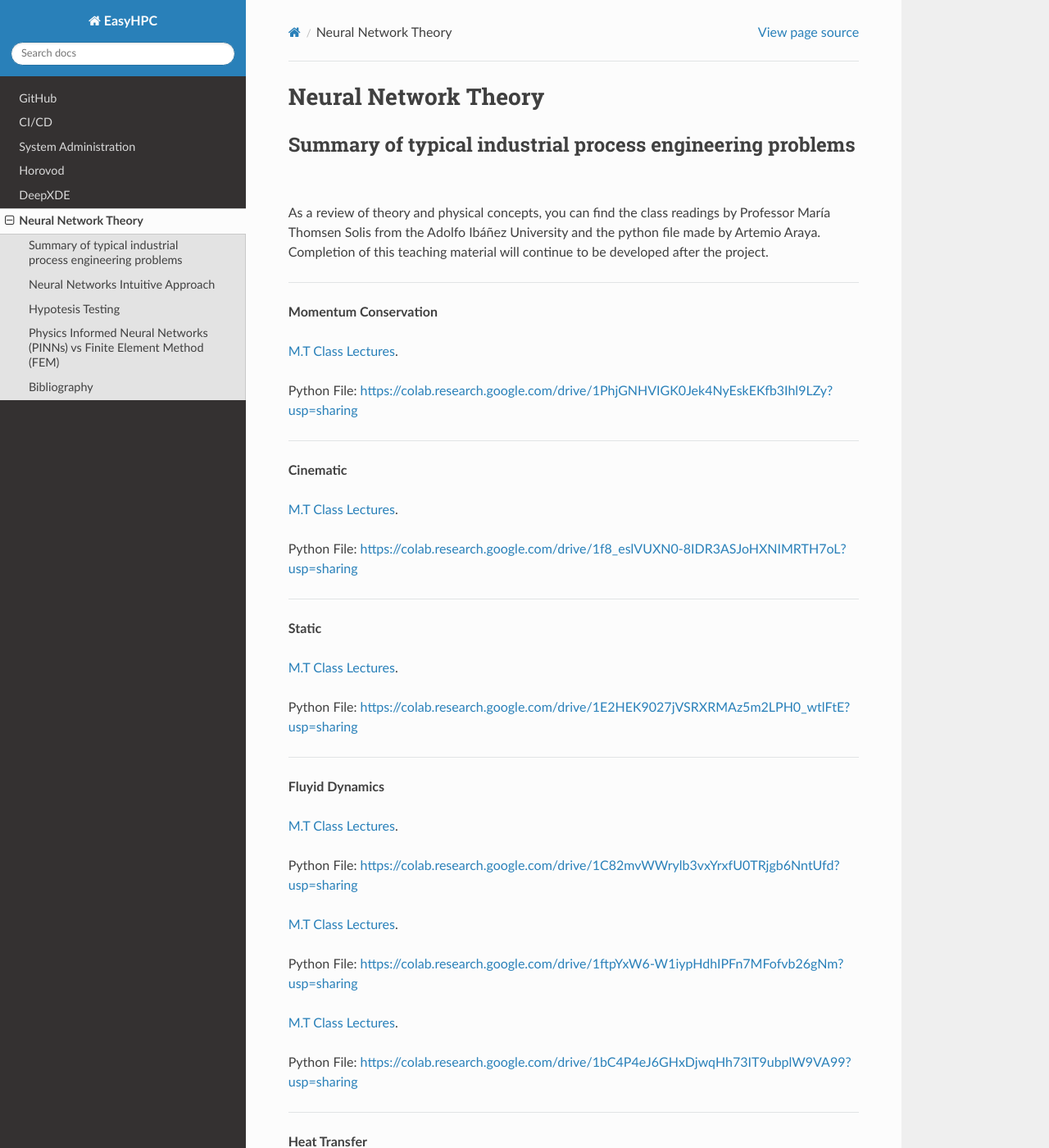
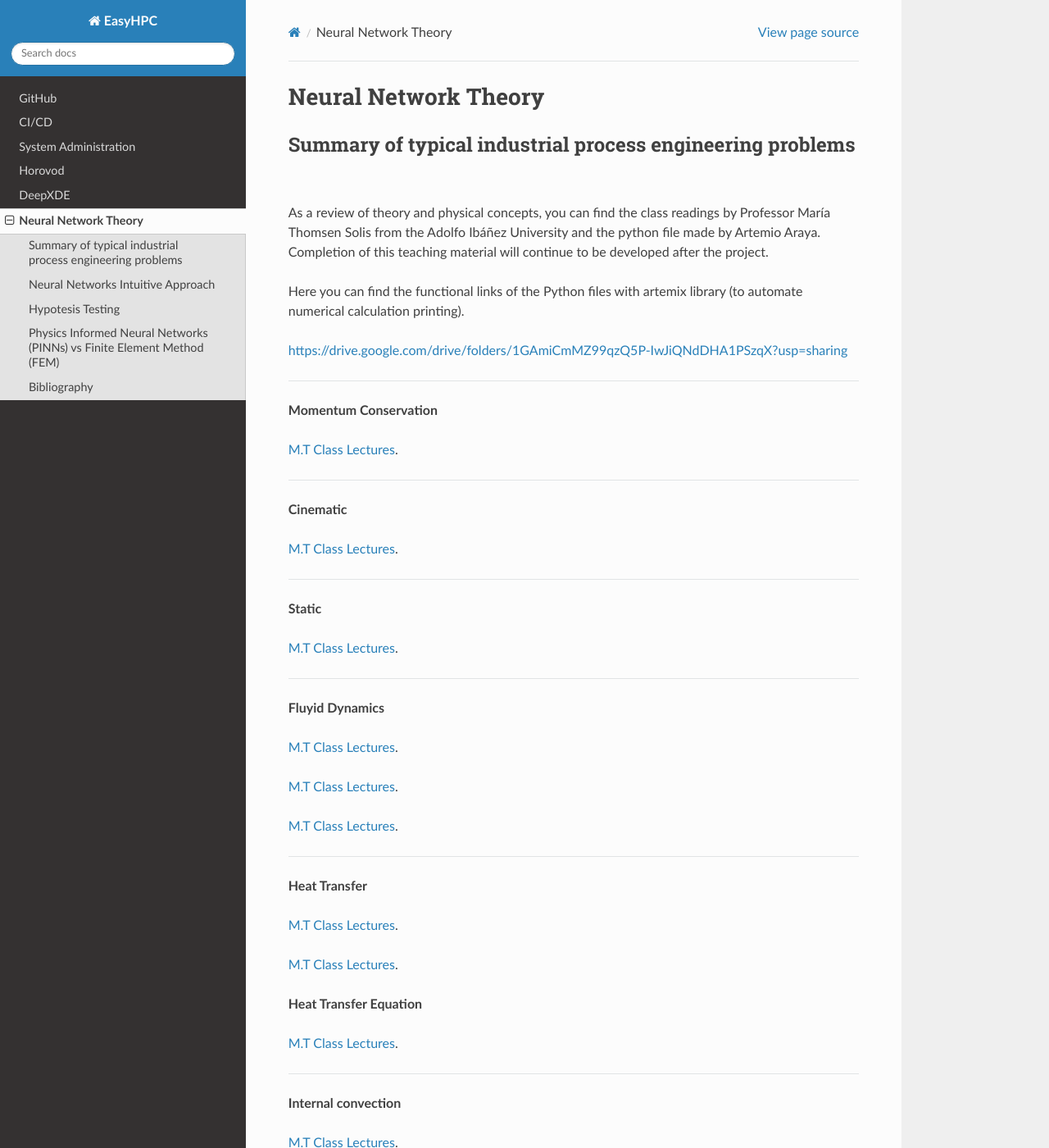
Before and after one commit to pescap/EasyHPC, a Sphinx documentation site: the page built from docs/source/nn.rst, in a window 1280 px wide and 1400 px high. Shown: the whole window at 82% size. Built offline with Sphinx 7.4.7 and the Read the Docs theme 2.0.0, drawn with Linux system fonts in a browser that asks for light colours; some of the changed text lies outside the part shown.

Commit message:
Update nn.rst

```diff
--- a/docs/source/nn.rst
+++ b/docs/source/nn.rst
@@ -13,13 +13,15 @@
 
 As a review of theory and physical concepts, you can find the class readings by Professor María Thomsen Solis from the Adolfo Ibáñez University and the python file made by Artemio Araya. Completion of this teaching material will continue to be developed after the project.
 
+Here you can find the functional links of the Python files with artemix library (to automate numerical calculation printing).
+
+https://drive.google.com/drive/folders/1GAmiCmMZ99qzQ5P-IwJiQNdDHA1PSzqX?usp=sharing
+
 ====
 
 **Momentum Conservation**
 
 `M.T Class Lectures <https://drive.google.com/file/d/1BlXg5ymmiAKZ5J5dcu6JQZWL5Yius6QL/view?usp=sharing>`__.
-
-Python File: https://colab.research.google.com/drive/1PhjGNHVIGK0Jek4NyEskEKfb3Ihl9LZy?usp=sharing
 
 ====
 
@@ -27,15 +29,11 @@
 
 `M.T Class Lectures <https://drive.google.com/file/d/1YhQSburG66JWN0IEQgdkFFf3OaXRe2GT/view?usp=sharing>`__.
 
-Python File: https://colab.research.google.com/drive/1f8_eslVUXN0-8IDR3ASJoHXNIMRTH7oL?usp=sharing
-
 ====
 
 **Static**
 
 `M.T Class Lectures <https://drive.google.com/file/d/1QERWlV-Ztj2wzNyQ8vWU8euGz42OO7R6/view?usp=sharing>`__.
-
-Python File: `<https://colab.research.google.com/drive/1E2HEK9027jVSRXRMAz5m2LPH0_wtlFtE?usp=sharing>`__
 
 ====
 
@@ -43,16 +41,9 @@
 
 `M.T Class Lectures <https://drive.google.com/file/d/1BxTonblF8azjkXSE-xcZeW8Qyyy8xRzP/view?usp=sharing>`__.
 
-Python File: https://colab.research.google.com/drive/1C82mvWWrylb3vxYrxfU0TRjgb6NntUfd?usp=sharing
-
 `M.T Class Lectures <https://drive.google.com/file/d/140Gbbw9qTX1EN4t7PYPgFnUYadKAPk85/view?usp=sharing>`__.
 
-Python File: https://colab.research.google.com/drive/1ftpYxW6-W1iypHdhIPFn7MFofvb26gNm?usp=sharing
-
-
 `M.T Class Lectures <https://drive.google.com/file/d/1lpRTIV1evP8OF2US6XV1EnTfpjCHtbeZ/view?usp=sharing>`__.
-
-Python File: https://colab.research.google.com/drive/1bC4P4eJ6GHxDjwqHh73IT9ubplW9VA99?usp=sharing
 
 ====
 
@@ -62,17 +53,9 @@
 
 `M.T Class Lectures <https://drive.google.com/file/d/1W-3-1duyDI8AZVkgq9e_KdDxvRN4ptUU/view?usp=sharing>`__.
 
-Python File: `<https://colab.research.google.com/drive/1q7A5HT_-1zoukSDZyjal9FPLG_imlm6J?usp=sharing>`__
-
-Python File: `<https://colab.research.google.com/drive/1JUzUBPEuqnKYCxo6BxNY5sAM3XhbzxeH?usp=sharing>`__
-
-Pyhton File: `<https://colab.research.google.com/drive/12tM7aDL9_stv7w-v2CeNoZcpgN9NFBf5?usp=sharing>`__
-
 **Heat Transfer Equation**
 
 `M.T Class Lectures <https://drive.google.com/file/d/1zayz8u5zzlt4zTrH9YxvT7nx6CgPJBKC/view?usp=sharing>`__.
-
-Python File: https://colab.research.google.com/drive/1-wCq3TP-9sM7eR7pZ8GUVish4iuIQRMw?usp=sharing
 
 ====
 
@@ -80,15 +63,11 @@
 
 `M.T Class Lectures <https://drive.google.com/file/d/1NvxHsg0PqwW3cjcR9sYD_jrlve6qPd-G/view?usp=sharing>`__.
 
-Python File: https://colab.research.google.com/drive/16DrJ7VjDnYzaS0USNcz8upAiVFYQG5HF?usp=sharing
-
 ====
 
 **External, Internal and Natural Forced Convection**
 
 `M.T Class Lectures`.
-
-Python File: https://colab.research.google.com/drive/19Zq49drvMXavEuzHfWjyTLdhy7crHzZs?usp=sharing
 
 ====
 
@@ -96,17 +75,11 @@
 
 `M.T Class Lectures <https://drive.google.com/file/d/1L1gyne2TV_EMGuxnGup-AIyEHFRVVNPf/view?usp=sharing>`__.
 
-Python File: https://colab.research.google.com/drive/1IAfHsnjMZhQe0GETiYm_dv6Kplqkph5e?usp=sharing
-
-
 ====
 
 **Electromagnetism**
 
-Python File: https://colab.research.google.com/drive/1Fb-Uq1kwUgKcxmRui3k7GBmjz3833q1u?usp=sharing
-
-Python File: https://colab.research.google.com/drive/1hafIuEqEhiioZpQajJWUt6aSsPjIFx2V?usp=sharing
-
+(see drive Link)
 
 ====
 
```
